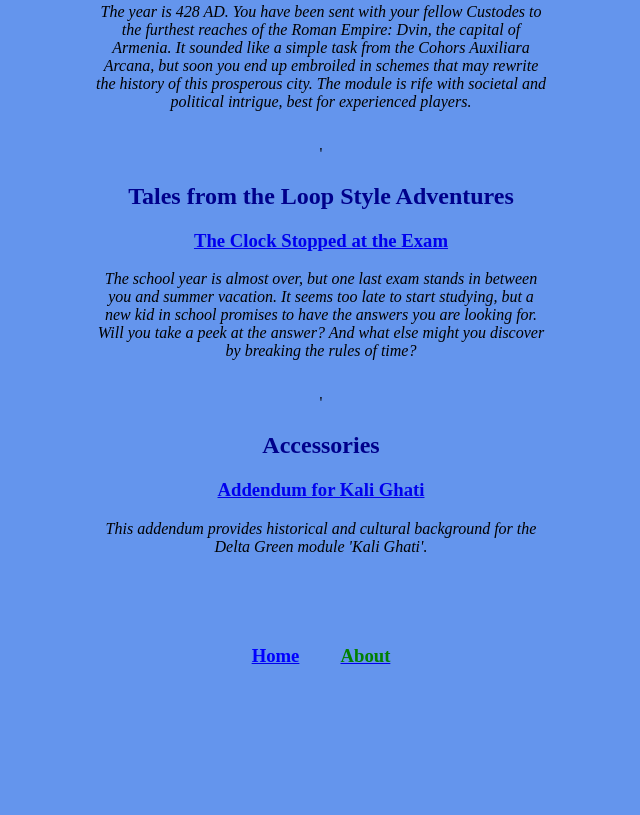
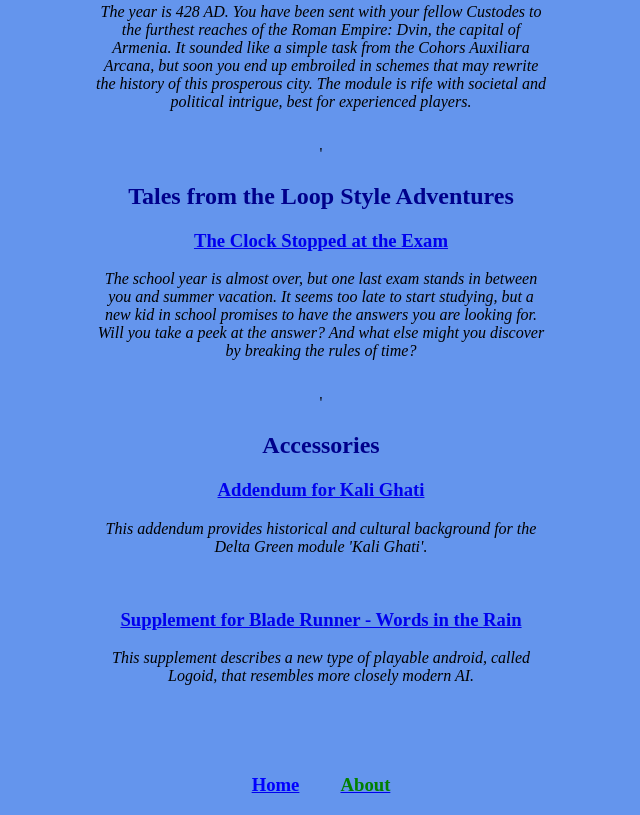
Before and after one commit to ByronTheBard/byronthebard.github.io, a plain HTML site: page byron-adventures.html in a window 1280 px wide. Shown: the part 1318-2133 px from the top of the page, without its empty margins (319-959 px from the left). Before the commit the page ends 2003 px from the top, so only its background shows below. Drawn offline with Linux system fonts and the light colour scheme.

Commit message:
Added BR supplement

```diff
--- a/byron-adventures.html
+++ b/byron-adventures.html
@@ -64,6 +64,11 @@
     <p style="width:450px"> <em><font color=black> This addendum provides historical and cultural background for the Delta Green module 'Kali Ghati'.  </em> </p>
 
         <br>
+        <h3><font color=yellow><a href="adventures/BladeRunner-WordsInTheRain.pdf">Supplement for Blade Runner - Words in the Rain</a></h3> </h3>
+
+    <p style="width:450px"> <em><font color=black> This supplement describes a new type of playable android, called Logoid, that resembles more closely modern AI. </em> </p>
+
+        <br>
 <br>
           <br>
 
```
Also changed, not shown: index.html (+3 -0 lines), 1 other file.
